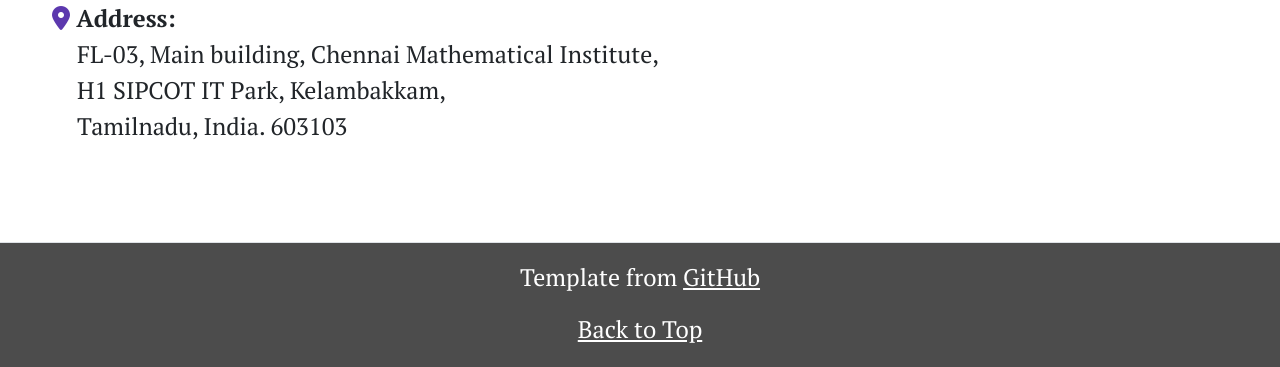
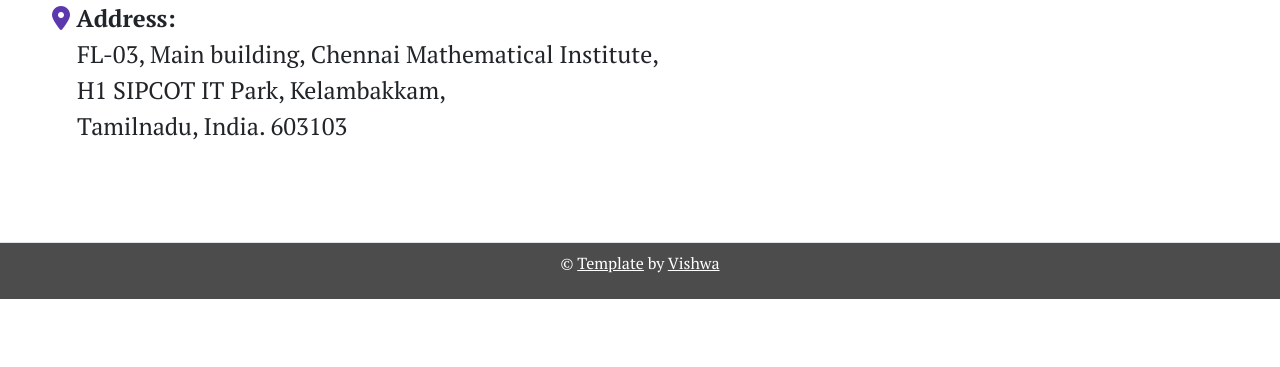
Before and after one commit to ycpandit/ycpandit.github.io, a plain HTML site: page index.html in a window 1280 px wide. Shown: the part 2652-3019 px from the top of the page. After the commit the page ends 2951 px from the top, so only its background shows below. Drawn offline with nearby package versions, Linux system fonts and the light colour scheme; some icons are missing.

Commit message:
copyright

```diff
--- a/index.html
+++ b/index.html
@@ -260,17 +260,15 @@
         </div>
     </section>
 
-    <!-- Footer -->
-    <footer class="border-top">
-        <div class="container px-4 px-lg-5">
-            <div class="row gx-4 gx-lg-5 justify-content-center">
-                <div class="col-md-10 col-lg-8 col-xl-7 text-center">
-                    <p>Template from <a href="https://github.com/username/repository" target="_blank" rel="noopener">GitHub</a></p>
-                    <p><a href="#top" class="scroll-to-top">Back to Top</a></p>
-                </div>
+    <footer class="border-top py-2">
+    <div class="container px-4 px-lg-5">
+        <div class="row gx-4 gx-lg-5 justify-content-center">
+            <div class="col-md-10 col-lg-8 col-xl-7 text-center">
+                <p style="font-size: 1rem;">&copy;  <a href="https://severus-tux.github.io/template-cmi/" target="_blank" rel="noopener">Template</a> by <a href="https://www.vishwaprakash.com" target="_blank" rel="noopener">Vishwa</a></p>
             </div>
         </div>
-    </footer>
+    </div>
+</footer>
 
 
     <!-- Include jQuery -->
```
